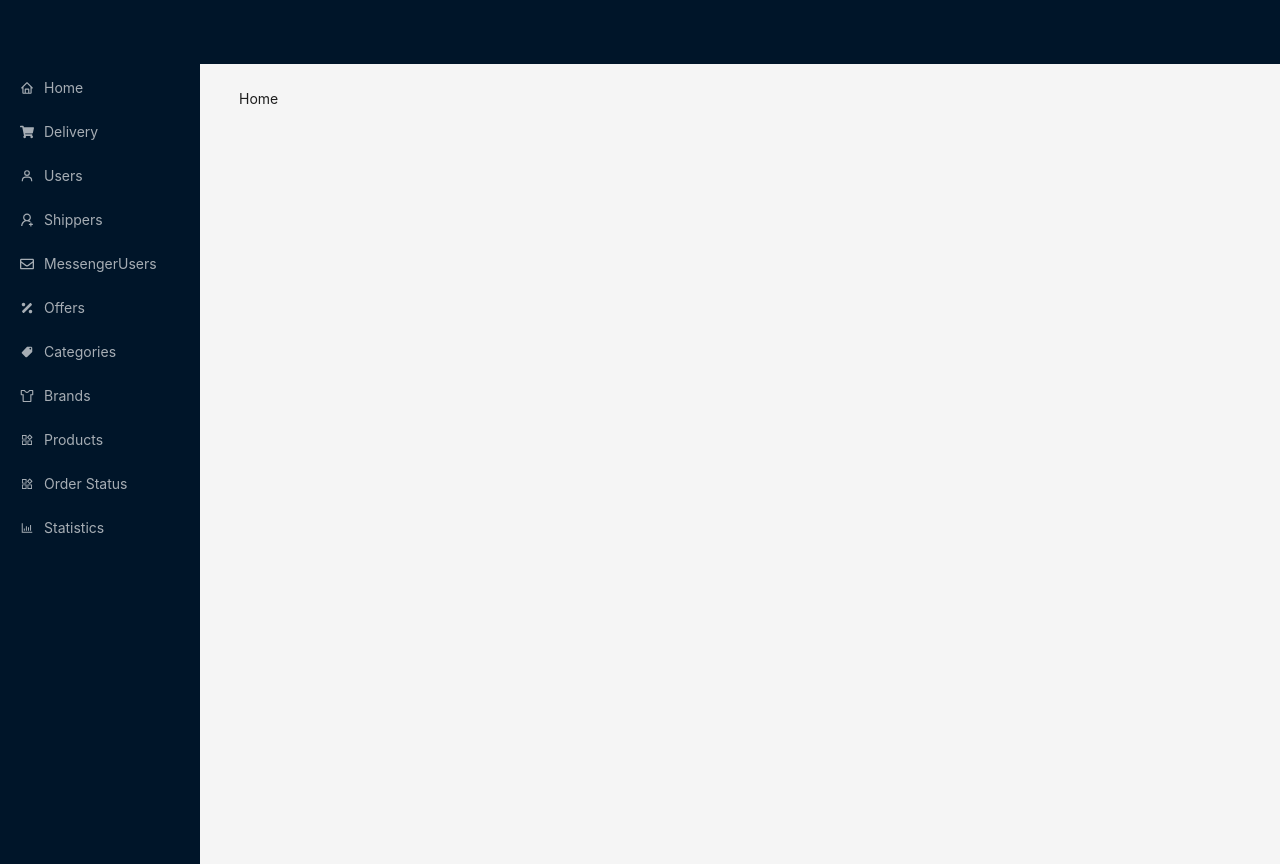
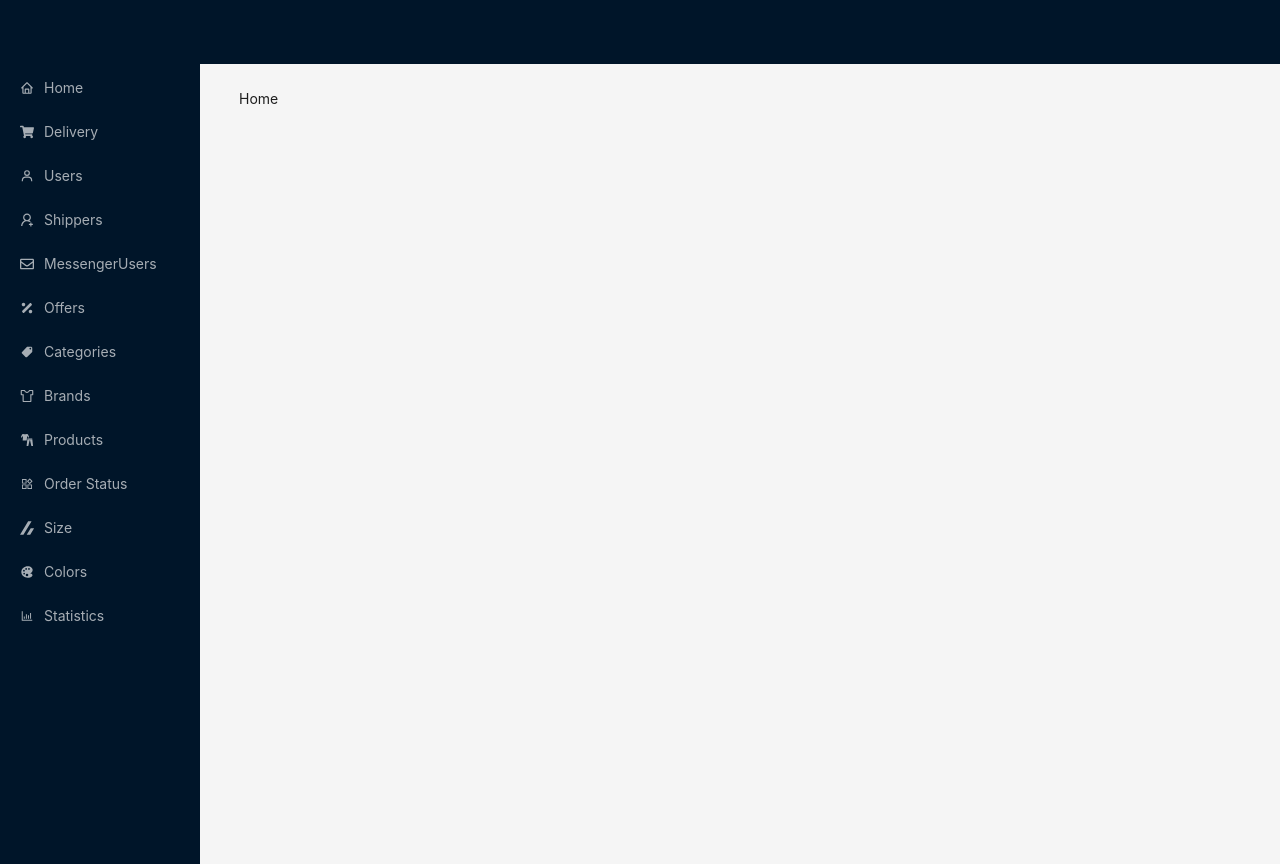
Before and after one commit to NguyenQuocTien15/admin, a Next.js app: page / in a window 1280 px wide. Built offline with nearby package versions, Linux system fonts and the light colour scheme.

Commit message:
pages sizes, colors

```diff
--- a/src/components/SiderComponent.tsx
+++ b/src/components/SiderComponent.tsx
@@ -11,6 +11,9 @@ import { FaPercentage } from 'react-icons/fa';
 import { IoMdPricetag } from 'react-icons/io';
 import { AiOutlineBarChart } from 'react-icons/ai';
 import { SkinOutlined, UserAddOutlined } from '@ant-design/icons';
+import { SiZenn } from 'react-icons/si';
+import { GiClothes } from 'react-icons/gi';
+import { IoColorPalette } from 'react-icons/io5';
 
 
 type MenuItem = Required<MenuProps>['items'][number];
@@ -61,12 +64,22 @@ const SiderComponent = () => {
     {
       key: "products",
       label: <Link href={"/products"}>Products</Link>,
-      icon: <AiOutlineProduct />,
+      icon: <GiClothes />,
     },
     {
       key: "orderstatus",
       label: <Link href={"/orderstatus"}>Order Status</Link>,
       icon: <AiOutlineProduct />,
+    },
+    {
+      key: "sizes",
+      label: <Link href={"/sizes"}>Size</Link>,
+      icon: <SiZenn />,
+    },
+    {
+      key: "colors",
+      label: <Link href={"/colors"}>Colors</Link>,
+      icon: <IoColorPalette />,
     },
     {
       key: "statistics",
```
